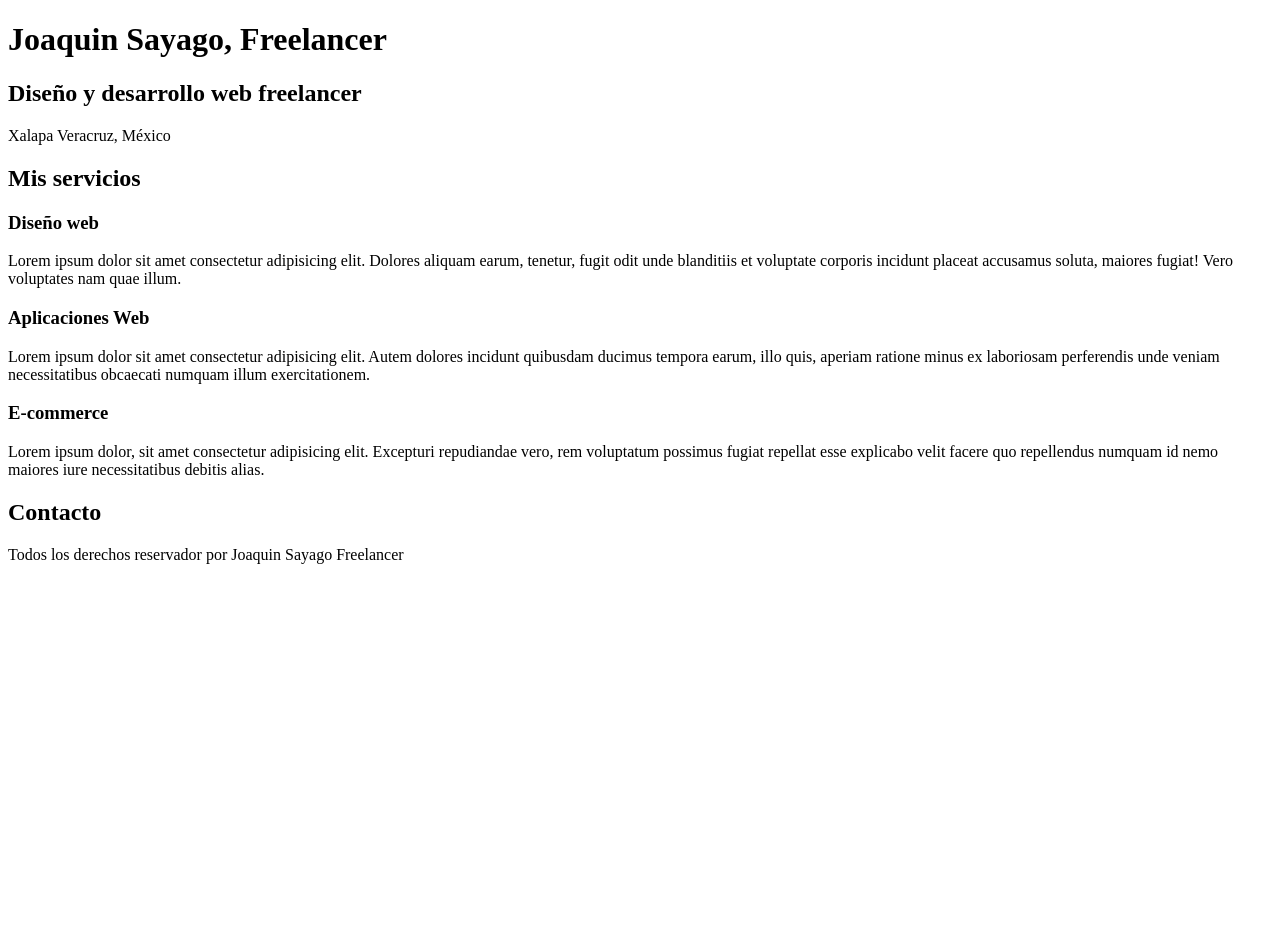
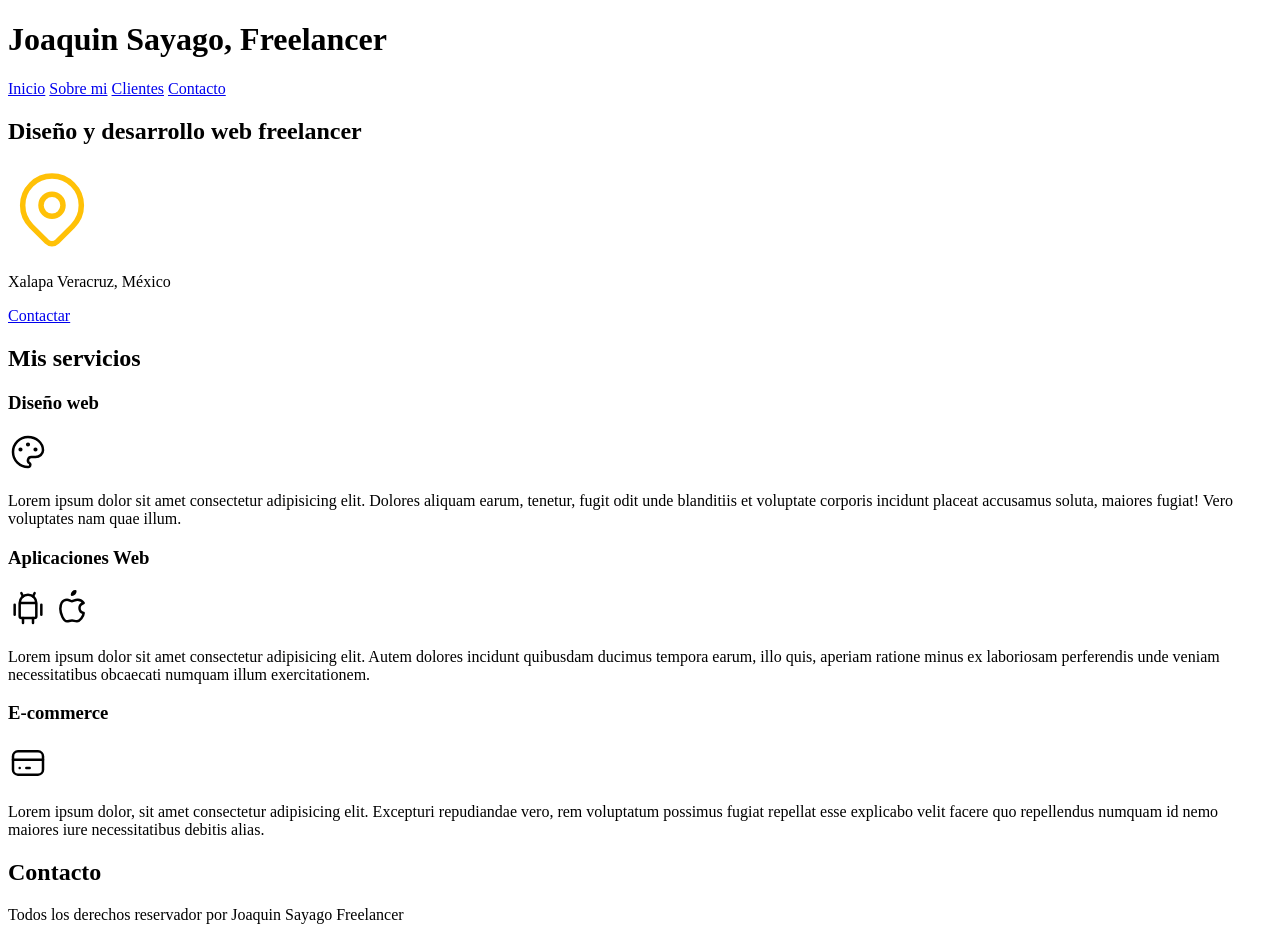
Before and after one commit to schtiell/cursoTechWeb, a plain HTML site: page index.html in a window 1280 px wide. Before the commit the page ends 800 px from the top, so only its background shows below. Drawn offline with Linux system fonts and the light colour scheme.

Commit message:
Se agregaron los iconos svg scalable vector graphics de las secciones utilizando el sitio tablericos.com

```diff
--- a/index.html
+++ b/index.html
@@ -4,7 +4,7 @@
     <meta charset="UTF-8">
     <meta http-equiv="X-UA-Compatible" content="IE=edge">
     <meta name="viewport" content="width=device-width, initial-scale=1.0">
-    <title>Hi world!!</title>
+    <title>Diseñador Freelancer</title>
 </head>
 <body>
     <!-- Solo una etiqueta h1 por archivo html-->
@@ -12,9 +12,27 @@
         <h1>Joaquin Sayago, Freelancer</h1>
     </header>
 
+    <nav>
+        <!--href es un atributo de la etiqueta link-->
+        <a href="#">Inicio</a>
+        <a href="#">Sobre mi</a>
+        <a href="#">Clientes</a>
+        <a href="#">Contacto</a>
+    </nav>
+
     <section>
         <h2>Diseño y desarrollo web freelancer</h2>
+
+        <!--Scalable Vector Graphics-->
+        <!--https://tablericons.com/-->
+        <svg xmlns="http://www.w3.org/2000/svg" class="icon icon-tabler icon-tabler-map-pin" width="88" height="88" viewBox="0 0 24 24" stroke-width="1.5" stroke="#FFC107" fill="none" stroke-linecap="round" stroke-linejoin="round">
+            <path stroke="none" d="M0 0h24v24H0z" fill="none"/>
+            <circle cx="12" cy="11" r="3" />
+            <path d="M17.657 16.657l-4.243 4.243a2 2 0 0 1 -2.827 0l-4.244 -4.243a8 8 0 1 1 11.314 0z" />
+        </svg>
+
         <p>Xalapa Veracruz, México</p>
+        <a href="#">Contactar</a>
     </section>
 
     <main>
@@ -22,16 +40,52 @@
 
         <section>
             <h3>Diseño web</h3>
+
+            <svg xmlns="http://www.w3.org/2000/svg" class="icon icon-tabler icon-tabler-palette" width="40" height="40" viewBox="0 0 24 24" stroke-width="1.5" stroke="#000000" fill="none" stroke-linecap="round" stroke-linejoin="round">
+                <path stroke="none" d="M0 0h24v24H0z" fill="none"/>
+                <path d="M12 21a9 9 0 1 1 0 -18a9 8 0 0 1 9 8a4.5 4 0 0 1 -4.5 4h-2.5a2 2 0 0 0 -1 3.75a1.3 1.3 0 0 1 -1 2.25" />
+                <circle cx="7.5" cy="10.5" r=".5" fill="currentColor" />
+                <circle cx="12" cy="7.5" r=".5" fill="currentColor" />
+                <circle cx="16.5" cy="10.5" r=".5" fill="currentColor" />
+              </svg>
+
             <p>Lorem ipsum dolor sit amet consectetur adipisicing elit. Dolores aliquam earum, tenetur, fugit odit unde blanditiis et voluptate corporis incidunt placeat accusamus soluta, maiores fugiat! Vero voluptates nam quae illum.</p>
         </section>
 
         <section>
             <h3>Aplicaciones Web</h3>
+
+            <svg xmlns="http://www.w3.org/2000/svg" class="icon icon-tabler icon-tabler-brand-android" width="40" height="40" viewBox="0 0 24 24" stroke-width="1.5" stroke="#000000" fill="none" stroke-linecap="round" stroke-linejoin="round">
+                <path stroke="none" d="M0 0h24v24H0z" fill="none"/>
+                <line x1="4" y1="10" x2="4" y2="16" />
+                <line x1="20" y1="10" x2="20" y2="16" />
+                <path d="M7 9h10v8a1 1 0 0 1 -1 1h-8a1 1 0 0 1 -1 -1v-8a5 5 0 0 1 10 0" />
+                <line x1="8" y1="3" x2="9" y2="5" />
+                <line x1="16" y1="3" x2="15" y2="5" />
+                <line x1="9" y1="18" x2="9" y2="21" />
+                <line x1="15" y1="18" x2="15" y2="21" />
+            </svg>
+
+            <svg xmlns="http://www.w3.org/2000/svg" class="icon icon-tabler icon-tabler-brand-apple" width="40" height="40" viewBox="0 0 24 24" stroke-width="1.5" stroke="#000000" fill="none" stroke-linecap="round" stroke-linejoin="round">
+                <path stroke="none" d="M0 0h24v24H0z" fill="none"/>
+                <path d="M9 7c-3 0 -4 3 -4 5.5c0 3 2 7.5 4 7.5c1.088 -.046 1.679 -.5 3 -.5c1.312 0 1.5 .5 3 .5s4 -3 4 -5c-.028 -.01 -2.472 -.403 -2.5 -3c-.019 -2.17 2.416 -2.954 2.5 -3c-1.023 -1.492 -2.951 -1.963 -3.5 -2c-1.433 -.111 -2.83 1 -3.5 1c-.68 0 -1.9 -1 -3 -1z" />
+                <path d="M12 4a2 2 0 0 0 2 -2a2 2 0 0 0 -2 2" />
+            </svg>
+
             <p>Lorem ipsum dolor sit amet consectetur adipisicing elit. Autem dolores incidunt quibusdam ducimus tempora earum, illo quis, aperiam ratione minus ex laboriosam perferendis unde veniam necessitatibus obcaecati numquam illum exercitationem.</p>
         </section>
 
         <section>
             <h3>E-commerce</h3>
+
+            <svg xmlns="http://www.w3.org/2000/svg" class="icon icon-tabler icon-tabler-credit-card" width="40" height="40" viewBox="0 0 24 24" stroke-width="1.5" stroke="#000000" fill="none" stroke-linecap="round" stroke-linejoin="round">
+                <path stroke="none" d="M0 0h24v24H0z" fill="none"/>
+                <rect x="3" y="5" width="18" height="14" rx="3" />
+                <line x1="3" y1="10" x2="21" y2="10" />
+                <line x1="7" y1="15" x2="7.01" y2="15" />
+                <line x1="11" y1="15" x2="13" y2="15" />
+            </svg>
+
             <p>Lorem ipsum dolor, sit amet consectetur adipisicing elit. Excepturi repudiandae vero, rem voluptatum possimus fugiat repellat esse explicabo velit facere quo repellendus numquam id nemo maiores iure necessitatibus debitis alias.</p>
         </section>
     </main>
```
Also changed, not shown: img/hero.jpg (added).
